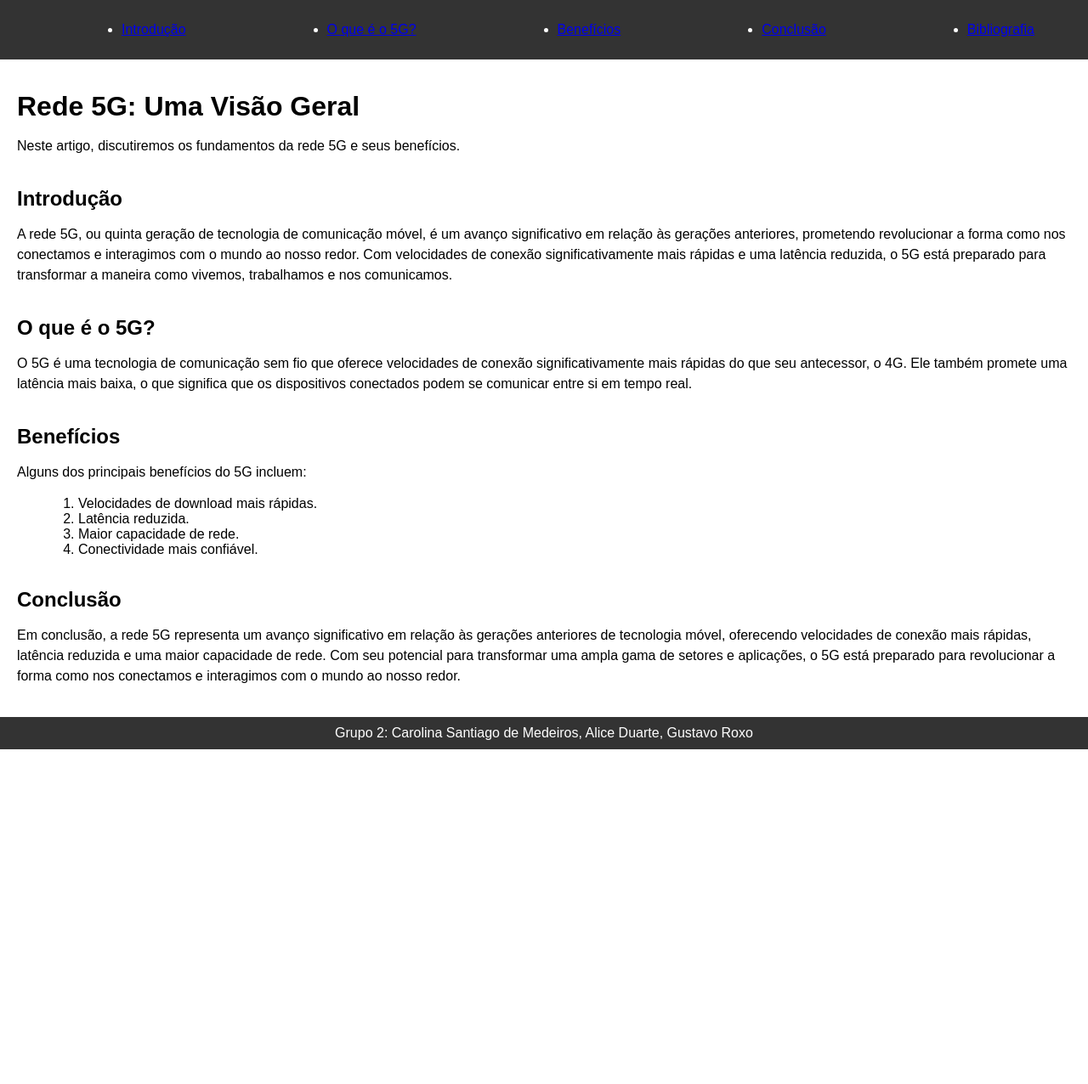
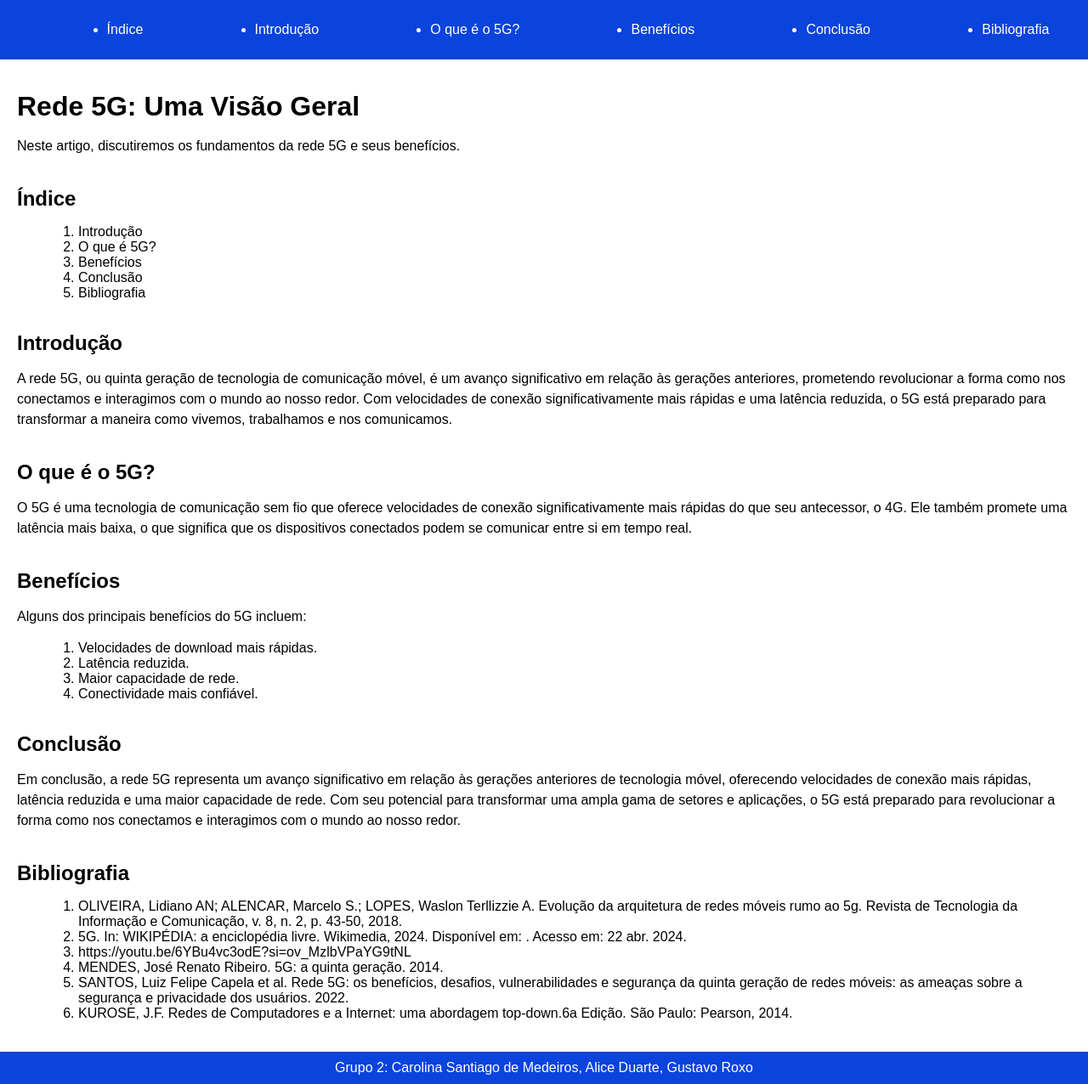
Before and after one commit to carol-santiago/Redes-5G, a plain HTML site: page index.html in a window 1280 px wide. Shown: the whole page at 85% size. Before the commit the page ends 882 px from the top, so only its background shows below. Drawn offline with Linux system fonts and the light colour scheme.

Commit message:
bibliografia e indice temp add

```diff
--- a/index.html
+++ b/index.html
@@ -10,11 +10,12 @@
     <header>
       <nav>
         <ul>
-          <li><a href="#introducao">Introdução</a></li>
-          <li><a href="#o-que-e-o-5g">O que é o 5G?</a></li>
-          <li><a href="#beneficios">Benefícios</a></li>
-          <li><a href="#conclusao">Conclusão</a></li>
-          <li><a href="#bibliografia">Bibliografia</a></li>
+            <li><a href="#índice">Índice</a></li>
+            <li><a href="#introducao">Introdução</a></li>
+            <li><a href="#o-que-e-o-5g">O que é o 5G?</a></li>
+            <li><a href="#beneficios">Benefícios</a></li>
+            <li><a href="#conclusao">Conclusão</a></li>
+            <li><a href="#bibliografia">Bibliografia</a></li>
         </ul>
       </nav>
     </header>
@@ -25,6 +26,14 @@
           Neste artigo, discutiremos os fundamentos da rede 5G e seus
           benefícios.
         </p>
+        <h2 id="índice">Índice</h2>
+        <ol>
+            <li>Introdução</li>
+            <li>O que é 5G?</li>
+            <li>Benefícios</li>
+            <li>Conclusão</li>
+            <li>Bibliografia</li>
+        </ol>
         <h2 id="introducao">Introdução</h2>
         <p>
           A rede 5G, ou quinta geração de tecnologia de comunicação móvel, é um
@@ -58,6 +67,15 @@
           aplicações, o 5G está preparado para revolucionar a forma como nos
           conectamos e interagimos com o mundo ao nosso redor.
         </p>
+        <h2 id="bibliografia">Bibliografia</h2>
+        <ol>
+            <li>OLIVEIRA, Lidiano AN; ALENCAR, Marcelo S.; LOPES, Waslon Terllizzie A. Evolução da arquitetura de redes móveis rumo ao 5g. Revista de Tecnologia da Informação e Comunicação, v. 8, n. 2, p. 43-50, 2018.            </li>
+            <li>5G. In: WIKIPÉDIA: a enciclopédia livre. Wikimedia, 2024. Disponível em: <https://en.wikipedia.org/wiki/5G>. Acesso em: 22 abr. 2024.</li>
+            <li>https://youtu.be/6YBu4vc3odE?si=ov_MzlbVPaYG9tNL</li>
+            <li>MENDES, José Renato Ribeiro. 5G: a quinta geração. 2014.</li>
+            <li>SANTOS, Luiz Felipe Capela et al. Rede 5G: os benefícios, desafios, vulnerabilidades e segurança da quinta geração de redes móveis: as ameaças sobre a segurança e privacidade dos usuários. 2022.</li>
+            <li>KUROSE, J.F. Redes de Computadores e a Internet: uma abordagem top-down.6a Edição. São Paulo: Pearson, 2014.</li>
+        </ol>
       </article>
     </main>
     <footer>
--- a/style.css
+++ b/style.css
@@ -8,7 +8,7 @@ header {
   top: 0;
   left: 0;
   width: 100%;
-  background-color: #333;
+  background-color: rgb(11, 67, 221);
   color: white;
   padding: 10px 20px;
   z-index: 1000;
@@ -39,10 +39,14 @@ ol {
   margin-left: 2em;
 }
 footer {
-  background-color: #333;
+  background-color: rgb(11, 67, 221);
   color: white;
   text-align: center;
   padding: 10px 0;
   bottom: 0;
   width: 100%;
 }
+a, a:active, a:visited {
+  text-decoration: none;
+  color: white
+}
```
